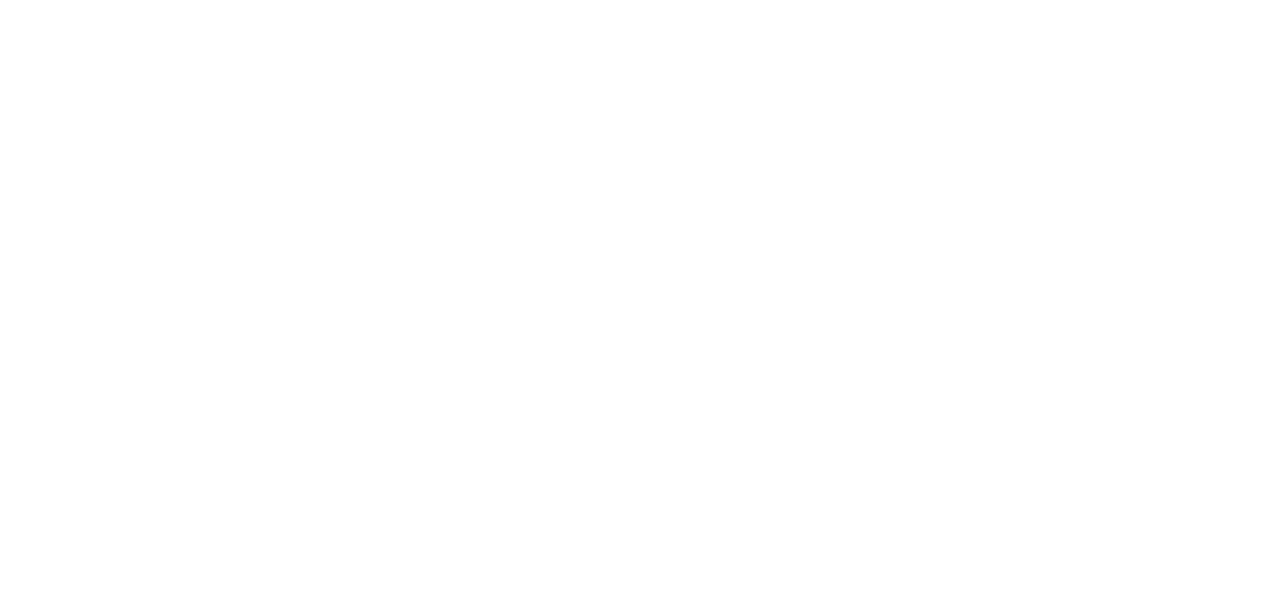
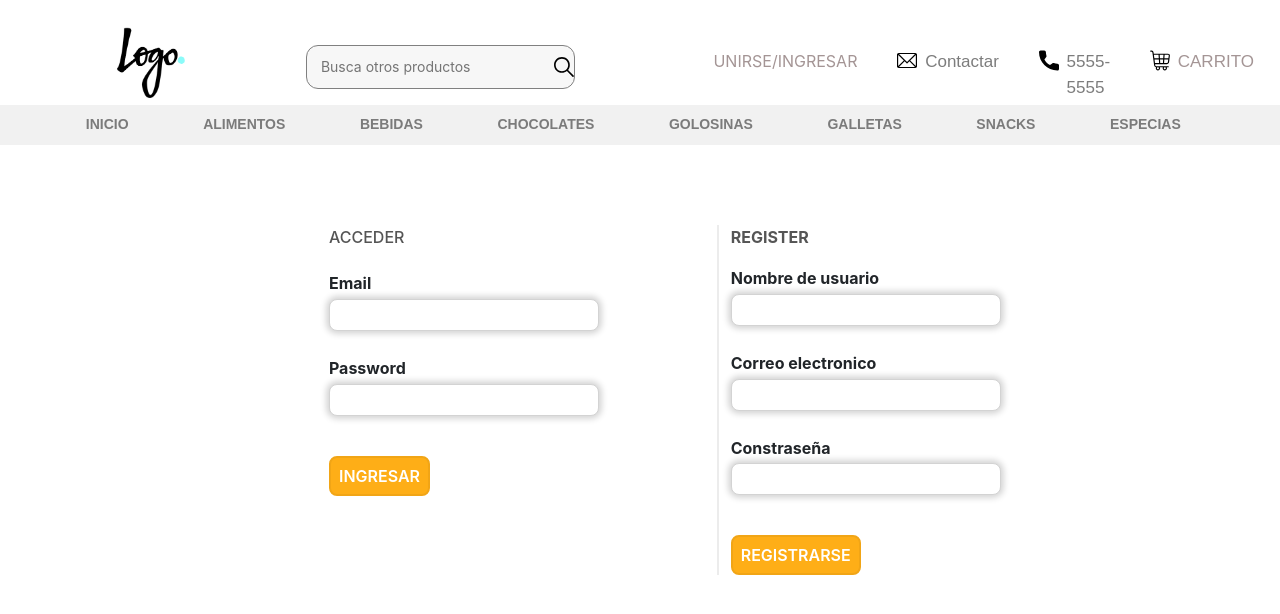
Before and after one commit to GonzaloGuasch/homestore-market, a React (Create React App) app: page /LogIn-Register in a window 1280 px wide. Shown: the top 614 px of the page. Built offline with nearby package versions, Linux system fonts and the light colour scheme.

Commit message:
localStorage con carrito y sesion de usuario

```diff
--- a/src/components/Carritos/CarritoConProducto.js
+++ b/src/components/Carritos/CarritoConProducto.js
@@ -21,8 +21,13 @@
         this.completarFactura = this.completarFactura.bind(this)
     }
     componentDidMount(){
-        Object.keys(localStorage).map(unIdDeProducto => {if(unIdDeProducto !== 'valorTotal'){this.buscarProductoPorID(unIdDeProducto)}})
+
+        Object.keys(localStorage).map(unIdDeProducto =>
+       {if(!isNaN(unIdDeProducto)){
+        this.buscarProductoPorID(unIdDeProducto)
+        }})
     }
+
     buscarProductoPorID(idDeProducto){
         axios.get('http://localhost:8080/Producto/getProducto/' + idDeProducto).then(res => this.agregarProducto(res.data, localStorage.getItem(idDeProducto)))
     }
--- a/src/components/Carritos/CarritoContainer.js
+++ b/src/components/Carritos/CarritoContainer.js
@@ -7,10 +7,16 @@
     constructor(props) {
         super(props);
         this.state = {}
+        this.hayProductos = this.hayProductos.bind(this)
+    }
+    hayProductos(){
+        let res
+        Object.keys(localStorage).map(unProducto => res = res || !isNaN(unProducto))
+        return res
     }
     render() {
         let carrito;
-        if(Boolean(Object.keys(localStorage).length)){
+        if(this.hayProductos()){
             carrito = <CarritoConProducto history={this.props.history}/>
         }else{
             carrito = <CarritoVacio history={this.props.history}/>
--- a/src/components/Header.js
+++ b/src/components/Header.js
@@ -1,6 +1,5 @@
 import React from 'react'
 import '../css/Header.css'
-import pseudoLogo from '../images/23f.jpg'
 import psuudoloPresentable from '../images/logo_ejemplo.png'
 import email from '../images/email.svg'
 import phone from '../images/phone.svg'
@@ -11,13 +10,18 @@
     constructor(props){
     super(props);
     this.state = {
-        busquedaProducto: ''
+        busquedaProducto: '',
+        isLog: false
     };
     this.actualizarBusqueda = this.actualizarBusqueda.bind(this)
     this.buscar = this.buscar.bind(this)
     this.mostarBusquedaProducto = this.mostarBusquedaProducto.bind(this)
 }
-
+componentDidMount(){
+    this.setState({
+        isLog: localStorage.getItem("isLog")
+    })
+}
 actualizarBusqueda(event){
     this.setState({
         busquedaProducto: event.target.value
@@ -52,6 +56,9 @@
                        value={this.state.busquedaProducto}
                        onChange={this.actualizarBusqueda}
                        onKeyDown={this.buscar}/>
+                       <div className="logIn-register-container">
+                           {this.state.isLog? <a href="/Pedidos">Pedidos</a> : <a href="/LogIn-Register">Unirse/Ingresar</a>}
+                       </div>
                        <div className="contacto-container">
                            <img src={email} className="logo-email"></img>
                            Contactar
--- /dev/null
+++ b/src/components/LogInRegister.js
@@ -0,0 +1,89 @@
+import React, { Fragment } from 'react'
+import Header from '../components/Header'
+import BarraBusqueda from '../components/BarraBusqueda'
+import '../css/LogInRegister.css'
+import axios from 'axios'
+
+export default class LogInRegister extends React.Component{
+    constructor(props) {
+        super(props);
+        this.state = {
+            username: '',
+            email: 'prueba@prueba.com',
+            password: '1'
+        }
+
+        this.tryLogIn = this.tryLogIn.bind(this)
+        this.registerUsuario = this.registerUsuario.bind(this)
+        this.checkLogIn = this.checkLogIn.bind(this)
+    }
+    registerUsuario(){
+        axios({
+            method: 'post',
+            url: 'http://localhost:8080/Usuarios/crearUsuario',
+            data: {
+                "username": this.state.username,
+                "email": this.state.email,
+                "password": this.state.password
+            }
+        })  .then(res => res)
+            .catch(e => e )
+    }
+    tryLogIn(){
+        axios.get('http://localhost:8080/Usuarios/logIn/' + this.state.email + '/' + this.state.password )
+        .then(res => this.checkLogIn(res.data))
+        .catch(e => console.log(e) )
+    }
+    checkLogIn(data){
+       localStorage.setItem("isLog", data)
+       this.props.history.push("/")
+    }
+
+    render() {
+        return (
+            <Fragment>
+               <Header></Header>
+               <BarraBusqueda></BarraBusqueda>
+                <div className="logIn-register-container">
+                    <div className="singUp-container">
+                        <div>
+                          <div className="titulo-login">ACCEDER</div>
+                            <div className="login-input-container">
+                              <div className="data">Email</div>
+                              <div><input type="text" className="input-container"></input></div>
+                            </div>
+                          <div className="data">Password</div>
+                          <div><input type="text" className="input-container"></input></div>
+                          <input    type="button"
+                                    value="INGRESAR"
+                                    className="ingresar"
+                                    onClick={this.tryLogIn}></input>
+                        </div>
+                    </div>
+                    <div className="register-container">
+                        <div className="titulo-login">
+                          <div className="data" id="register-id">REGISTER</div>
+                        </div>
+                          <div>
+                              <div className="data">Nombre de usuario</div>
+                              <div><input type="text" className="input-container"></input></div>
+                          </div>
+                          <div>
+                              <div className="data">Correo electronico</div>
+                              <div><input type="text" className="input-container"></input></div>
+                          </div>
+                          <div>
+                              <div className="data">Constraseña</div>
+                              <div><input type="text" className="input-container"></input></div>
+                          </div>
+                          <input    type="button"
+                                    value="REGISTRARSE"
+                                    className="ingresar"
+                                    onClick={this.registerUsuario}></input>
+                        </div>
+                    </div>
+            </Fragment>
+        );
+    }
+
+}
--- /dev/null
+++ b/src/components/PerfilUsuario.js
@@ -0,0 +1,17 @@
+import React from 'react'
+
+export default class PerfilUsuario extends React.Component{
+    constructor(props) {
+        super(props);
+
+    }
+
+    render() {
+        return (
+            <div>
+                AAA
+            </div>
+        );
+    }
+
+}
--- a/src/components/Router.js
+++ b/src/components/Router.js
@@ -5,6 +5,8 @@
 import CarroContainer from './Carritos/CarritoContainer'
 import ResultadoBusqueda from '../components/ResultadoBusqueda.js'
 import Factura from '../components/Factura.js'
+import LogInRegister from '../components/LogInRegister.js'
+import PerfilUsuario from '../components/PerfilUsuario.js'
 
 export default function Router(){
     return(
@@ -15,6 +17,9 @@
                 <Route exact path="/Categorias" component={Golosinas}></Route>
                 <Route exact path="/Factura" component={Factura}></Route>
                 <Route exact path="/ResultadoBusqueda" component={ResultadoBusqueda}></Route>
+                <Route exact path="/LogIn-Register" component={LogInRegister}></Route>
+                <Route exact path="/Pedidos" component={PerfilUsuario}></Route>
+
             </Switch>
         </BrowserRouter>
     )
--- a/src/css/Header.css
+++ b/src/css/Header.css
@@ -52,38 +52,41 @@
     margin-left: 5px;
     margin-right: 8px;
 }
+.logIn-register-container{
+    margin-top: 3.5%;
+    margin-right: 5%;
+    margin-left: 5%;
+}
 .contacto-container{
-    margin-top: 26px;
-    margin-right: 12%;
-    margin-left: 70px;
+    margin-top: 3.5%;
+    margin-right: 5%;
+
     display: flex;
     color: #7d7d7d;
     font-family: "Heebo", sans-serif;
-    font-size: 22px;
+    font-size: 17px;
     width: 20%;
 }
 
 .telefono-container{
-    margin-top: 24px;
-    margin-right: 12%;
-    margin-left: 5px;
+    margin-top: 3.5%;
+    margin-right: 5%;
 
     display: flex;
     color: #7d7d7d;
     font-family: "Heebo", sans-serif;
-    font-size: 22px;
+    font-size: 17px;
     width: 20%;
 }
 
 .carrito-container{
-    margin-top: 24px;
-    margin-right: 12%;
-    margin-left: 5px;
+    margin-top: 3.5%;
+    margin-right: 5%;
 
     display: flex;
     color: #7d7d7d;
     font-family: "Heebo", sans-serif;
-    font-size: 22px;
+    font-size: 17px;
 
 }
 @media (min-width: 411px) and (max-width: 767px) {
--- /dev/null
+++ b/src/css/LogInRegister.css
@@ -0,0 +1,64 @@
+.logIn-register-container{
+    display: flex;
+}
+
+.singUp-container{
+    margin-left: 23%;
+    margin-top: 3%;
+    border-right: 2px solid #ececec;
+    padding-right: 12%;
+
+    display: flex;
+}
+
+.register-container{
+    margin-top: 3%;
+    margin-left: 1%;
+}
+
+#register-id{
+    margin-bottom: 7%;
+}
+
+.titulo-login{
+    color:#555555;
+    font-weight: 550;
+}
+
+.login-input-container{
+    margin-top: 9%;
+}
+
+.data{
+    font-weight: 650;
+    margin-bottom: 1.5%;
+}
+
+.input-container{
+    margin-bottom: 10%;
+    box-shadow: 0 0 5pt 2pt #D3D3D3;
+    border: solid 1.5px #D3D3D3;
+    border-radius: 8px;
+
+    padding-left: 4%;
+    padding-right: 4%;
+    padding-bottom: 2%;
+}
+
+.ingresar{
+    border-radius: 8px;
+    border-style: solid;
+    font-weight: 600;
+    background-color: #feae17;
+    border-color: #f1a516;
+    color:white;
+    transition: all 0.5s ease-in-out;
+
+    padding: 6px 8px 6px 8px;
+
+    margin-top: 6%;
+}
+
+.ingresar:hover{
+    background-color: #ab7324;
+}
```
